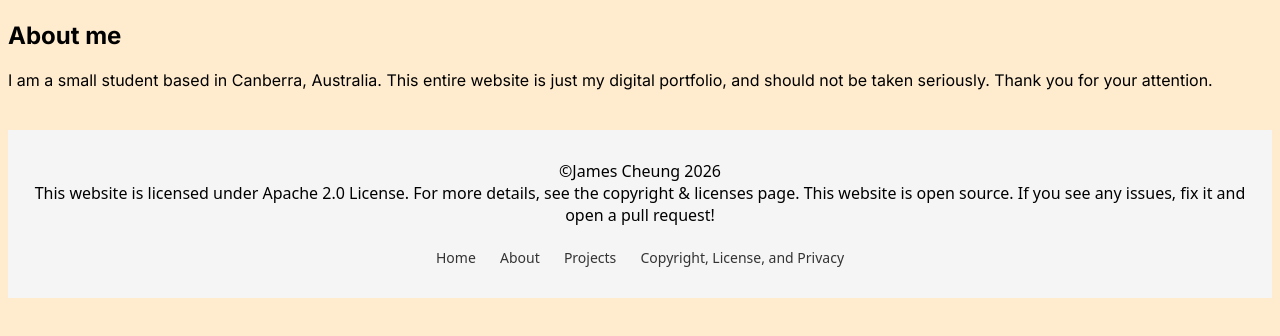
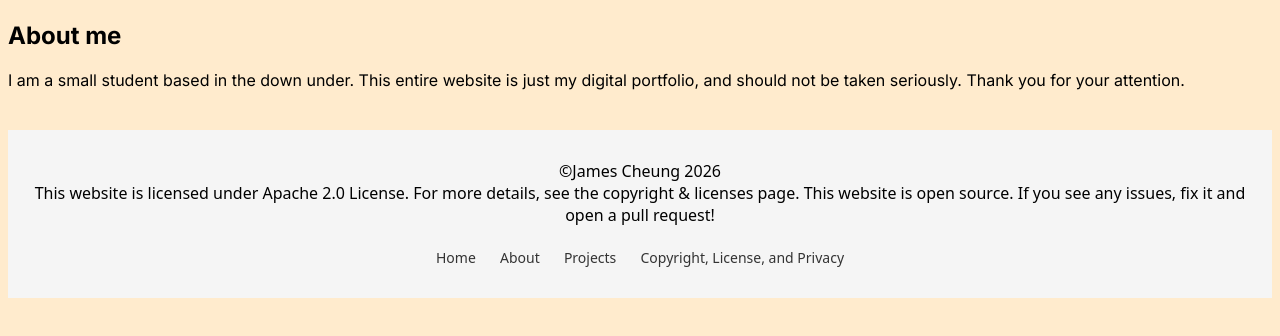
Before and after one commit to jacksonvil-s/p-website, a plain HTML site: page about.html in a window 1280 px wide. Shown: the part 216-552 px from the top of the page. Drawn offline with Linux system fonts and the light colour scheme.

Commit message:
minor update

```diff
--- a/about.html
+++ b/about.html
@@ -25,7 +25,7 @@
     <div id="header"></div>
     <h2>About me</h2>
 
-    <p>I am a small student based in Canberra, Australia. This entire website is just my digital portfolio, and should not be taken seriously. Thank you for your attention.</p>
+    <p>I am a small student based in the down under. This entire website is just my digital portfolio, and should not be taken seriously. Thank you for your attention.</p>
 
     <div id="footer"></div>
 </body>
```
